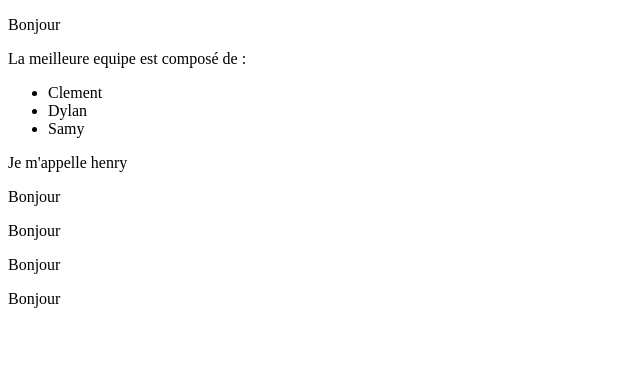
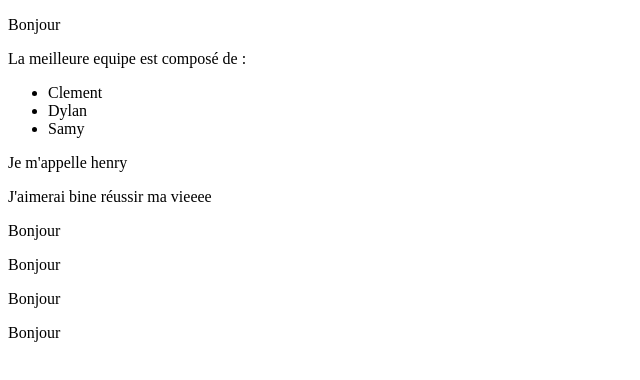
Before and after one commit to ClementLacoste/Hack, a plain HTML site: page index.html in a window 1280 px wide. Shown: the whole page, without its empty margins (0-640 px from the left). Drawn offline with Linux system fonts and the light colour scheme.

Commit message:
feat-parole

```diff
--- a/index.html
+++ b/index.html
@@ -16,11 +16,11 @@
     </ul>
 
     <p>Je m'appelle henry</p>
+    <p>J'aimerai bine réussir ma vieeee</p>
     <p>Bonjour</p>
     <p>Bonjour</p>
 
     <p>Bonjour</p>
     <p>Bonjour</p>
 </body>
-
 </html>
```
